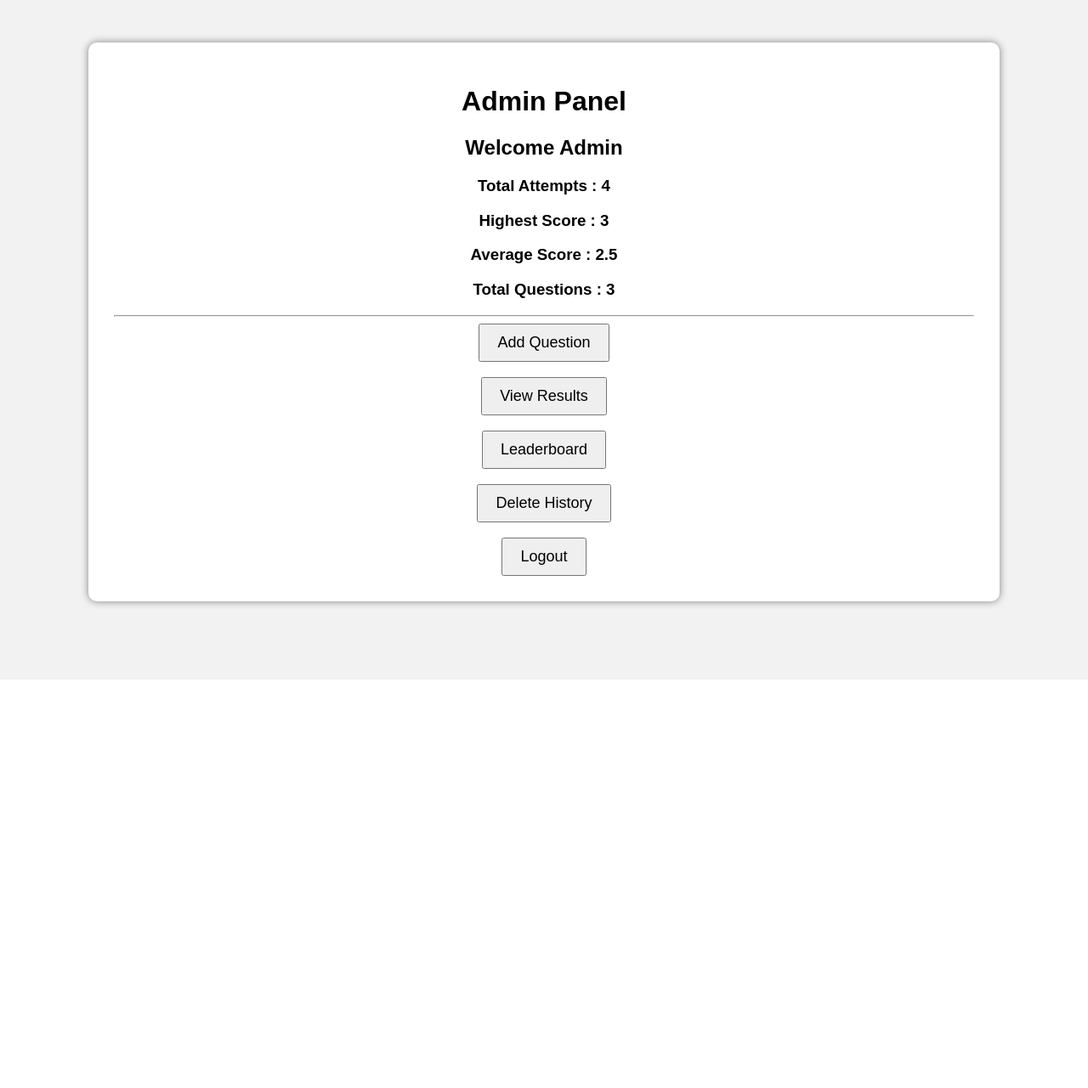
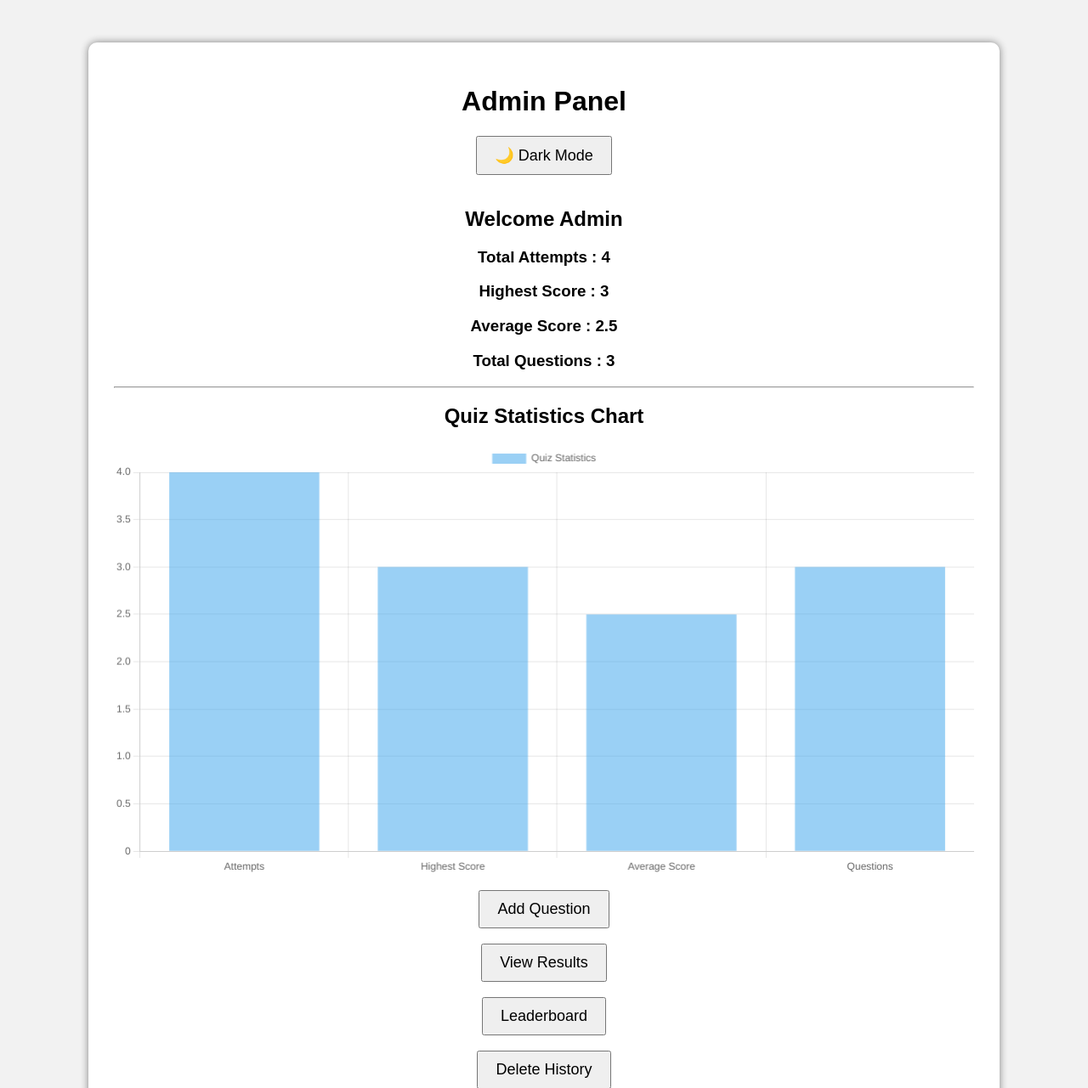
Before and after one commit to Raina2006/interactive-quiz-system, a Flask app: page /admin in a window 1280 px wide. Shown: the top 1281 px of the page at 85% size. Before the commit the page ends 800 px from the top, so only its background shows below. Run offline with Flask 3, Linux system fonts and the light colour scheme.

Commit message:
Added chart dashboard

```diff
--- a/static/style.css
+++ b/static/style.css
@@ -19,3 +19,14 @@ button{
     font-size:18px;
     cursor:pointer;
 }
+.dark-mode
+{
+    background-color: #121212;
+    color: white;
+}
+
+.dark-mode .container
+{
+    background-color: #1e1e1e;
+    color: white;
+}
--- a/templates/admin.html
+++ b/templates/admin.html
@@ -6,7 +6,7 @@
 
 <link rel="stylesheet"
 href="{{ url_for('static', filename='style.css') }}">
-
+<script src="https://cdn.jsdelivr.net/npm/chart.js"></script>
 </head>
 
 <body>
@@ -14,6 +14,12 @@ href="{{ url_for('static', filename='style.css') }}">
 <div class="container">
 
 <h1>Admin Panel</h1>
+
+<button onclick="toggleDarkMode()">
+🌙 Dark Mode
+</button>
+
+<br><br>
 
 <h2>Welcome Admin</h2>
 
@@ -26,6 +32,12 @@ href="{{ url_for('static', filename='style.css') }}">
 <h3>Total Questions : {{ question_count }}</h3>
 
 <hr>
+
+<h2>Quiz Statistics Chart</h2>
+
+<canvas id="statsChart"></canvas>
+
+<br>
 
 <button onclick="window.location.href='/add_question'">
 Add Question
@@ -66,6 +78,46 @@ function logout()
     window.location.href = "/";
 }
 
+function toggleDarkMode()
+{
+    document.body.classList.toggle(
+        "dark-mode"
+    );
+}
+const ctx =
+document.getElementById('statsChart');
+
+new Chart(ctx,
+{
+    type: 'bar',
+
+    data:
+    {
+        labels:
+        [
+            'Attempts',
+            'Highest Score',
+            'Average Score',
+            'Questions'
+        ],
+
+        datasets:
+        [
+            {
+                label:
+                'Quiz Statistics',
+
+                data:
+                [
+                    {{ total_attempts }},
+                    {{ highest_score }},
+                    {{ average_score }},
+                    {{ question_count }}
+                ]
+            }
+        ]
+    }
+});
 </script>
 
 </body>
```
